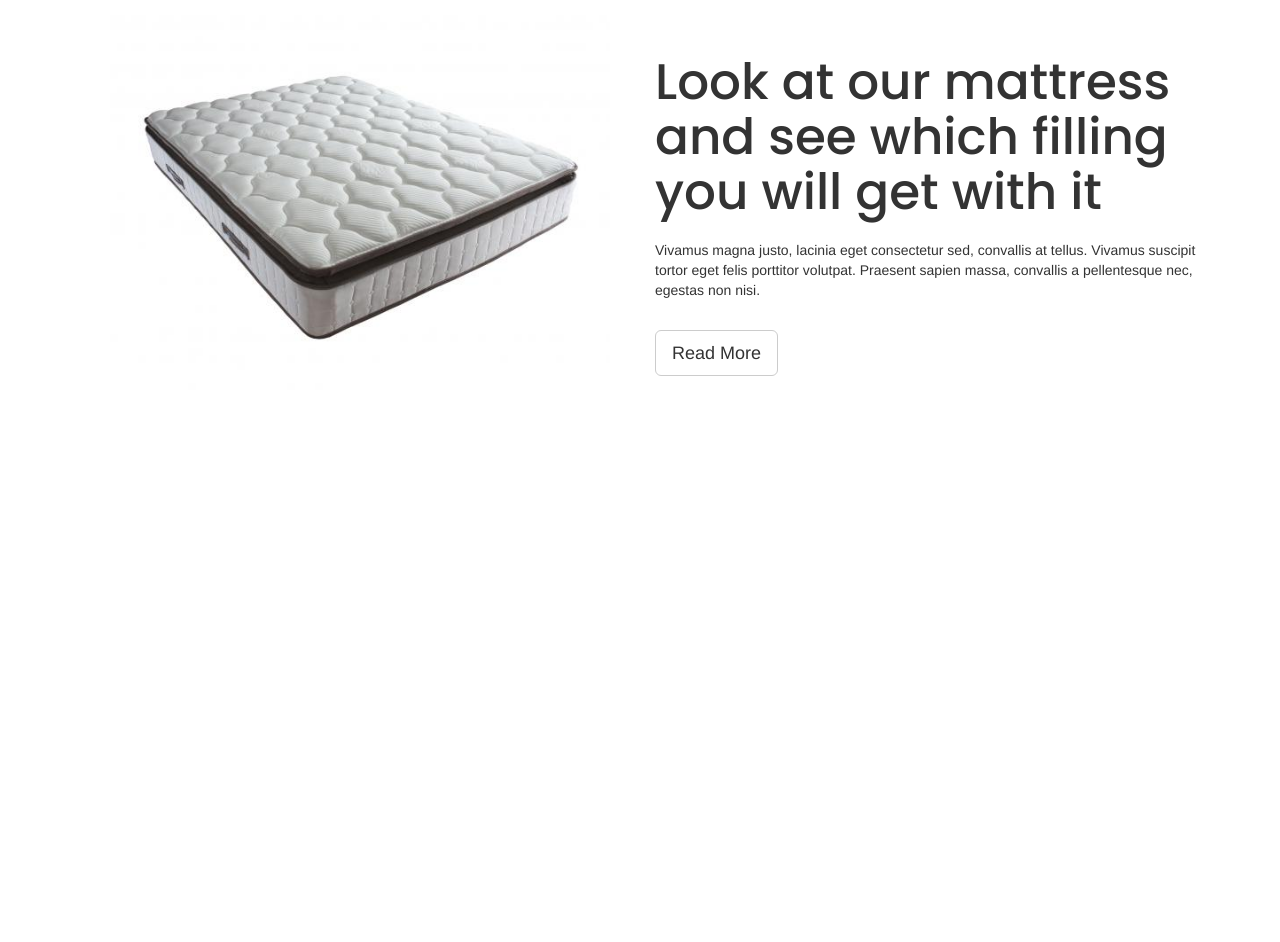
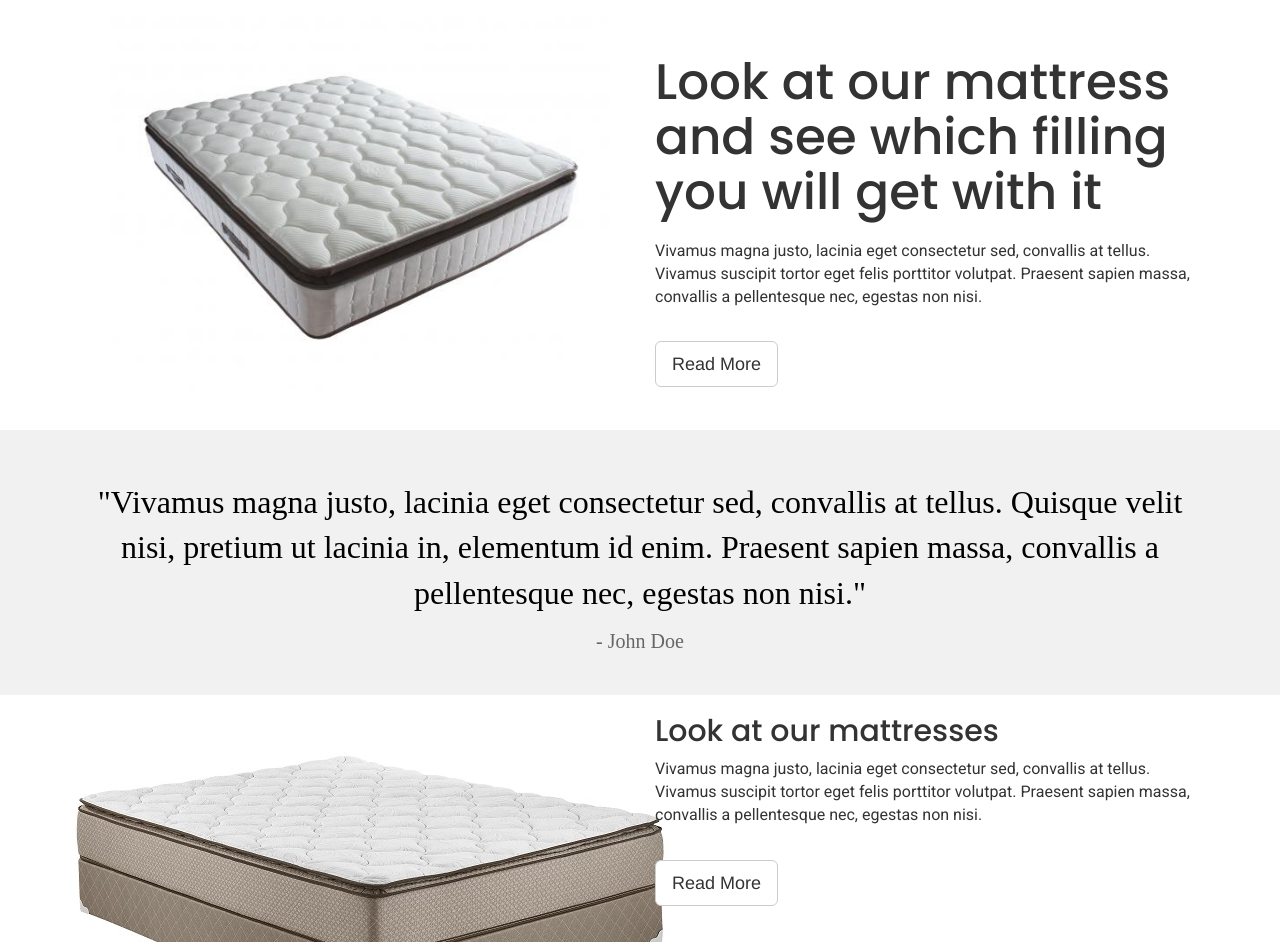
Before and after one commit to mikizdr/scroll-reveal, a website: page public/index.html in a window 1280 px wide. Shown: the part 55-997 px from the top of the page. Before the commit the page ends 800 px from the top, so only its background shows below. Drawn offline with nearby package versions, Linux system fonts and the light colour scheme.

Commit message:
Finished testimonial section

```diff
--- a/public/css/style.css
+++ b/public/css/style.css
@@ -1,9 +1,14 @@
 body{
     margin-top: 70px;
+    font-size: 16px;
 }
 
 h1,h2,h3,h4,h5,h6{
     font-family: Poppins;
+}
+
+p{
+    font-family: Roboto;
 }
 
 .navbar-default{
@@ -31,3 +36,21 @@ h1,h2,h3,h4,h5,h6{
 #showcase .showcase-right{
     margin-top: 40px;
 }
+
+#testimonial{
+    background: #f1f1f1;
+    padding: 50px 0 30px 0;
+    text-align: center;
+    margin-top: 40px;
+}
+
+#testimonial p{
+    font-size: 32px;
+    font-family: 'Josefine Sans';
+    color: #000;
+}
+
+#testimonial p.customer{
+    font-size: 20px;
+    color: #666;
+}
--- a/public/index.html
+++ b/public/index.html
@@ -46,6 +46,7 @@
       </div>
     </nav>
 
+     <!--SHOWCASE-->
     <section id="showcase">
       <div class="container">
         <div class="row">
@@ -66,6 +67,35 @@
       </div>
     </section>
 
+     <!--TESTIMONIAL-->
+     <section id="testimonial">
+       <div class="container">
+         <p>"Vivamus magna justo, lacinia eget consectetur sed, convallis at tellus. Quisque velit nisi, pretium ut lacinia in, elementum id enim. Praesent sapien massa, convallis a pellentesque nec, egestas non nisi."</p>
+         <p class="customer">- John Doe</p>
+       </div>
+     </section>
+
+      <!--INFO 1-->
+    <section id="info1">
+      <div class="container">
+        <div class="row">
+          <div class="col-md-6 col-sm-6">
+            <div class="info-left">
+              <img src="img/img2.jpg" alt="Dušek HANIBAL">
+            </div>
+          </div>
+          <div class="col-md-6 col-sm-6">
+            <div class="info-right">
+              <h2>Look at our mattresses</h2>
+              <p>Vivamus magna justo, lacinia eget consectetur sed, convallis at tellus. Vivamus suscipit tortor eget felis porttitor volutpat. Praesent sapien massa, convallis a pellentesque nec, egestas non nisi.</p>
+              <br>
+              <a href="#" class="btn btn-default btn-lg showcase-btn">Read More</a>
+            </div>
+          </div>
+        </div>
+      </div>
+    </section>
+
     <!-- jQuery (necessary for Bootstrap's JavaScript plugins) -->
     <script src="https://ajax.googleapis.com/ajax/libs/jquery/1.12.4/jquery.min.js"></script>
     <!-- Include all compiled plugins (below), or include individual files as needed -->
```
